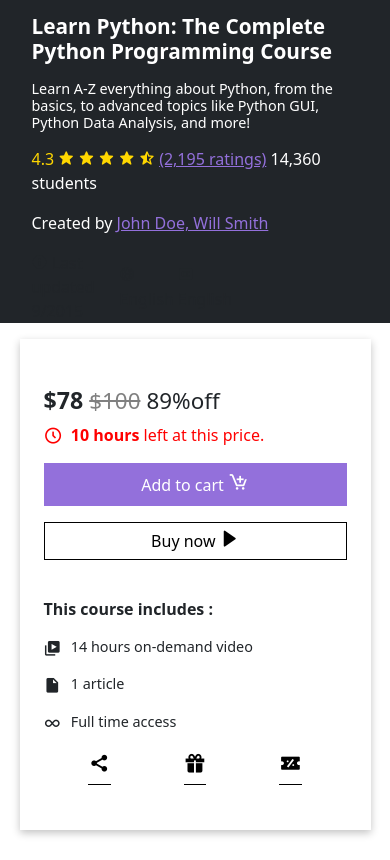
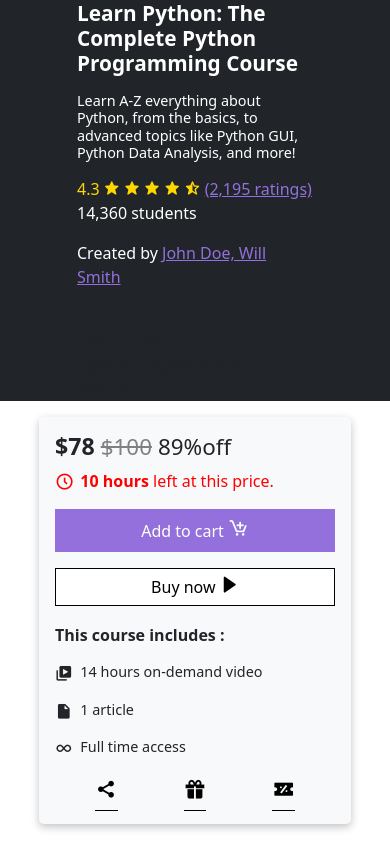
Before and after one commit to ismartNishant/fb-group-ui, a plain HTML site: page final.html in a window 390 px wide. Shown: the part 240-1100 px from the top of the page. Drawn offline with nearby package versions, Linux system fonts and the light colour scheme.

Commit message:
price card fixed

```diff
--- a/css/style.css
+++ b/css/style.css
@@ -118,9 +118,10 @@
     width: 100%;
   }
   .price_card{
-    box-shadow: rgba(0, 0, 0, 0.24) 0px 3px 8px;position: absolute;
-                top: 0%;
-                right: 0%;
+    box-shadow: rgba(0, 0, 0, 0.24) 0px 3px 8px;
+    top: 40%; position: fixed;
+    right: 5%;
+
   }
   .upper-subhead{
     font-size: 1.3rem;
@@ -134,6 +135,7 @@
               top: 15%;
               font-size: 4rem;
     }
+
   }
   @media (max-width:1080px){
     .upper-row{
@@ -158,9 +160,9 @@
     flex-direction: column-reverse;
   }
   .price_card{
-    position: relative;
-    width: 70%;
-    margin-top: 1rem;
+    top: 50%;
+   width: 35%;
+   padding: 3rem 2rem !important;
 
   }
   .detail_card{
@@ -168,8 +170,12 @@
   }
   }
   @media (max-width:992px){
-    .video_pic, .course_name, .detail_card, .price_card {
-      width: 90%;
+
+  .price_card{
+    width: 40%;
+    margin-top: 2rem !important;
+    margin:  0 auto;
+
   }
   .course_preview {
     left: 35%;
@@ -185,11 +191,13 @@
   }
   }
   @media (max-width:769px){
-    .video_pic, .course_name, .detail_card, .price_card {
-      width: 100%;
-  }
+
   .upper_container, .lower_container{
     max-width: 640px;
+  }
+  .price_card{
+    padding: 2rem !important;
+
   }
 
   }
@@ -222,8 +230,13 @@
   padding-left: 1.5rem;
     padding-right: 1.5rem;
 }*/
-.video_pic, .course_name, .detail_card, .price_card {
-  width: 90%;
+.price_card{
+  width: 60%;
+ position: relative;
+ padding: 1rem !important;
+ margin: 0 auto;
+ right: 0%;
+
 }
 .prev-div{
   display: none!important;
@@ -282,6 +295,11 @@
     .videos-list p{
         font-size: .6rem !important;
         margin-right: 1.5rem !important;
+    }
+    .price_card{
+      width: 80%;
+
+      margin-top: 1rem !important;
     }
  }
  @media (max-width:482px){
--- a/final.html
+++ b/final.html
@@ -905,7 +905,7 @@
                 </div>
 
 
-                <div class="col-3 py-5 px-4 price_card" >
+                <div class="col-3 py-3 px-4 price_card bg-light rounded-3" >
                     <h3 class="fw-bold">$78 <span class="fw-lighter" style="font-size: 1.4rem;
                         text-decoration: line-through;
                         color: grey;">$100</span> <span class="fw-lighter" style="font-size: 1.4rem;">89%off</span></h3>
@@ -923,7 +923,7 @@
                     margin: auto;border-color: mediumpurple; border-radius: 0;">Add to cart <i class='bx bx-cart-add' style="font-size: 1.3rem;" ></i></button>
                     <button type="button" class="btn btn-default mb-3 buy-now" style="width: 100%;
                     margin: auto; border:1px solid black;border-radius: 0;">Buy now <i class='bx bxs-right-arrow' style="font-size: 1.2rem;" ></i></button><br>
-                    <h6 class="fw-bold mt-4 mb-3">This course includes :</h6>
+                    <h6 class="fw-bold mt-1 mb-3">This course includes :</h6>
                     <div class="row">
                         <div class="col-1" style="font-size: 1.1rem;">
                             <i class='bx bxs-videos'></i>
```
